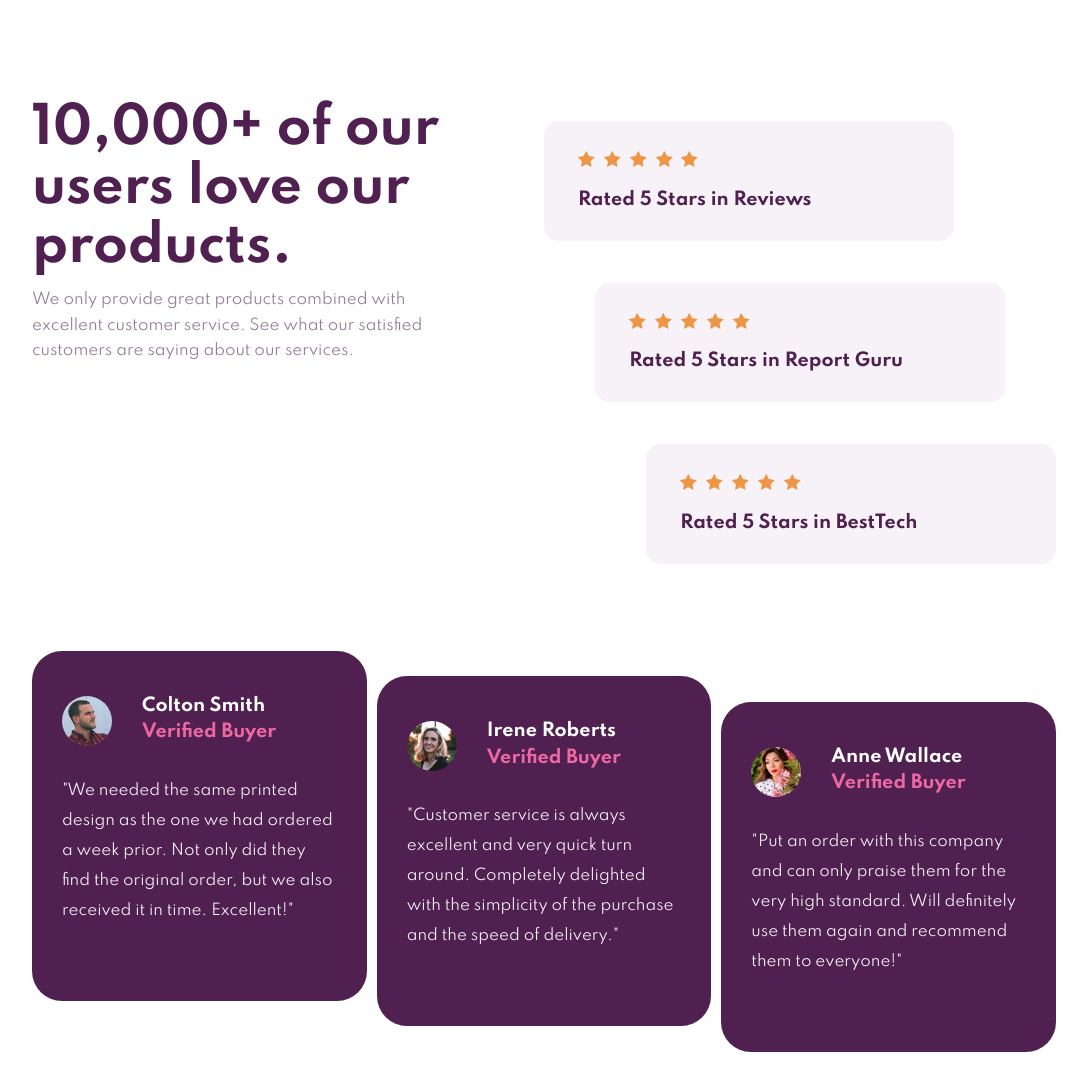
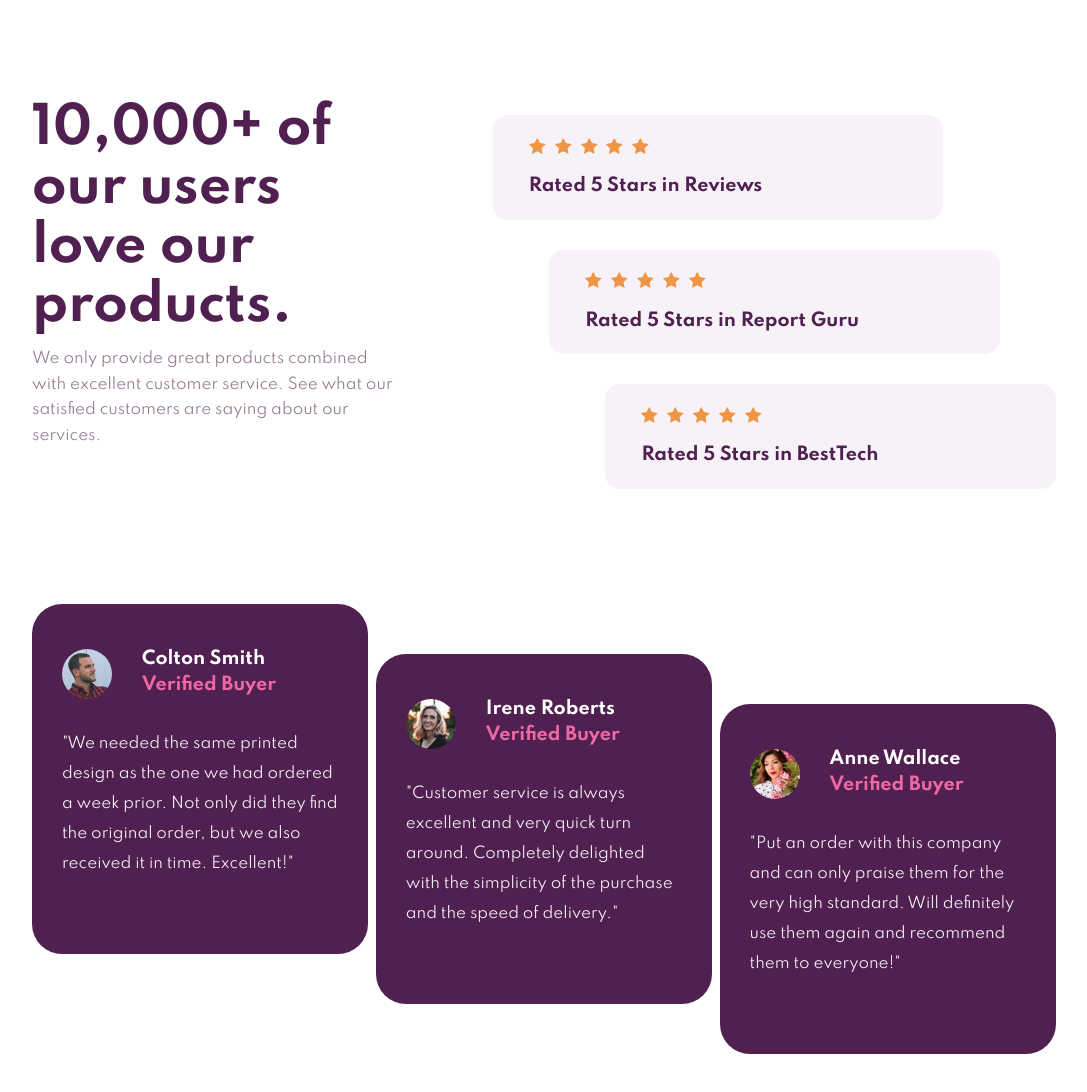
Before and after one commit to AltugGLN/social-proof, a plain HTML site: page index.html in a window 1280 px wide. Shown: the part 100-1192 px from the top of the page, without its empty margins (96-1183 px from the left). Drawn offline with Linux system fonts and the light colour scheme.

Commit message:
Update main.css

```diff
--- a/styles/main.css
+++ b/styles/main.css
@@ -51,10 +51,6 @@ body {
     text-align: center;
 }
 
-.header {
-    margin-bottom: 1em;
-}
-
 .header__title {
     color: var(--verydarkmagenta);
     padding: 2em 2em 0.4em;
@@ -66,17 +62,12 @@ body {
     line-height: 1.7em;
 }
 
-.awards {
-    margin-bottom: 1em;
-
-}
-
 .awards span {
     letter-spacing: 5px;
 }
 
 .award__content {
-    margin: 1.4em;
+    margin: 1em;
     padding: 1em;
     border-radius: 15px;
     background-color: var(--lightgrayishmagenta);
@@ -90,8 +81,7 @@ body {
 .testimonial {
     background-color: var(--verydarkmagenta);
     border-radius: 30px;
-    width: 80%;
-    margin-bottom: 1em;;
+    margin: 1em;
     padding: 3em 2em;
     display: flex;
     align-self: center;
@@ -153,18 +143,18 @@ body {
     }
 
     .header {
-        width: 50%;
+        width: 45%;
     }
 
     .awards {
-        width: 50%;
+        width: 55%;
         display: flex;
         flex-direction: column;
     }
 
     .award__content {
-        padding-top: 2em;
-        padding-bottom: 2em;
+        padding-top: 1.5em;
+        padding-bottom: 1.5em;
     }
 
     .award__content span {
@@ -191,11 +181,8 @@ body {
     }
 
     .testimonial {
+        margin: 0;
         width: 27%;
-    }
-
-    .testimonial + .testimonial {
-        margin-left: 10px;
     }
 
     .customer__testimonial {
@@ -203,11 +190,11 @@ body {
     }
 
     .testimonial-two {
-        margin-top: 5%;
+        margin-top: 100px;
     }
 
     .testimonial-three{
-        margin-top: 10%;
+        margin-top: 200px;
     }
 }
 
```
